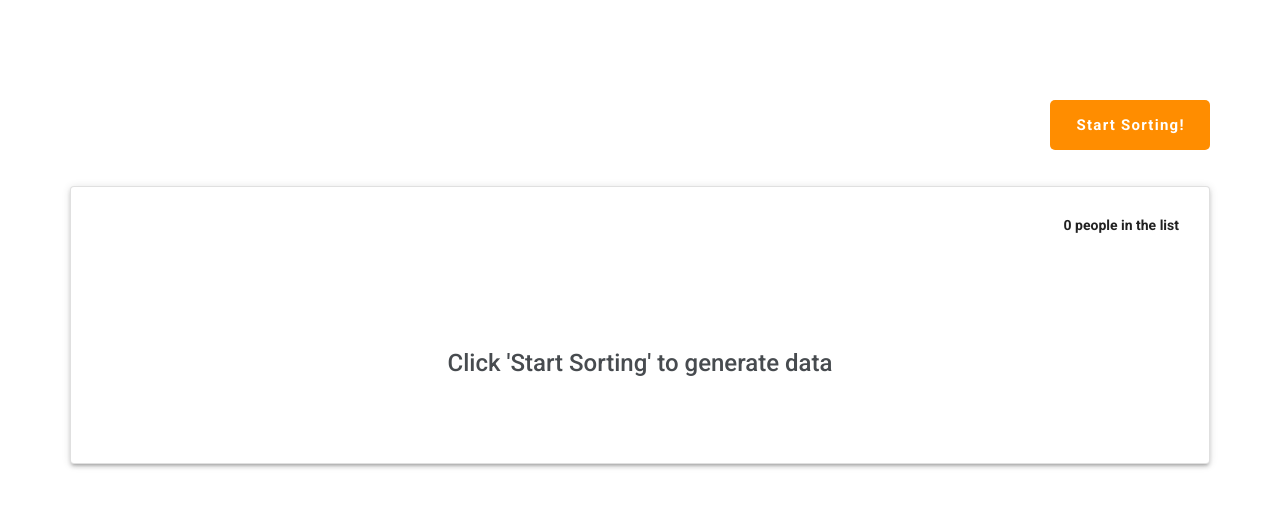
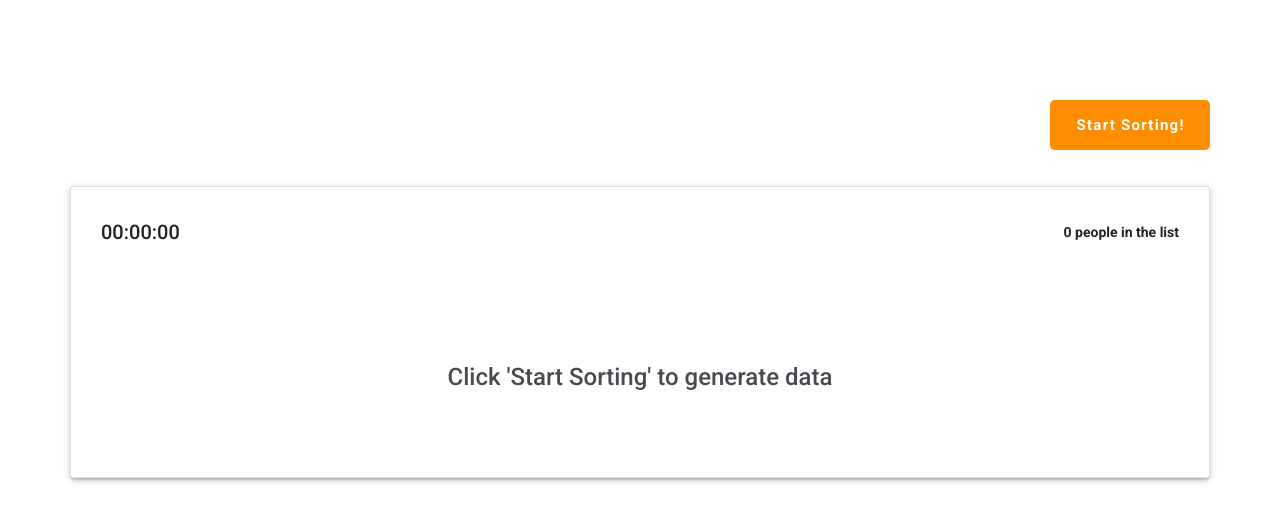
Before and after one commit to JohanurRahman/potatostan-sorting-department, a Vue app: page / in a window 1280 px wide. Shown: the top 522 px of the page. Built offline with nearby package versions, Linux system fonts and the light colour scheme.

Commit message:
Start timer after generating data added

```diff
--- a/src/components/Timer.vue
+++ b/src/components/Timer.vue
@@ -21,16 +21,17 @@ export default {
   },
   methods: {
     start() {
+      this.elapsedTime = 0;
+      if (this.timer) {
+        this.stop();
+      }
       this.timer = setInterval(() => {
         this.elapsedTime += 1000;
       }, 1000);
     },
     stop() {
       clearInterval(this.timer);
-    },
-    reset() {
-      this.elapsedTime = 0;
-    },
+    }
   },
 }
 </script>
--- a/src/views/Home.vue
+++ b/src/views/Home.vue
@@ -8,8 +8,8 @@
     <Dialog v-model="showDialog" @userCount="generateRandomUser($event)" />
 
     <v-card class="card" elevation="3" outlined>
-      <div class="card__header" :class="{'justify-end': !user.length }">
-        <Timer ref="timer" v-if="user.length" />
+      <div class="card__header">
+        <Timer ref="timer" />
         <h3> {{ user.length }} people in the list </h3>
       </div>
       <template v-if="user.length">
@@ -39,15 +39,14 @@ export default {
     Dialog,
   },
   data: () => ({
+    startTimer: false,
     showDialog: false,
     user: [],
   }),
   methods: {
     generateRandomUser(userCount) {
       this.user = this.randomUsers(parseInt(userCount));
-      if (this.user.length) {
-        this.$refs.timer.start();
-      }
+      this.$refs.timer.start();
     },
   },
 }
```
